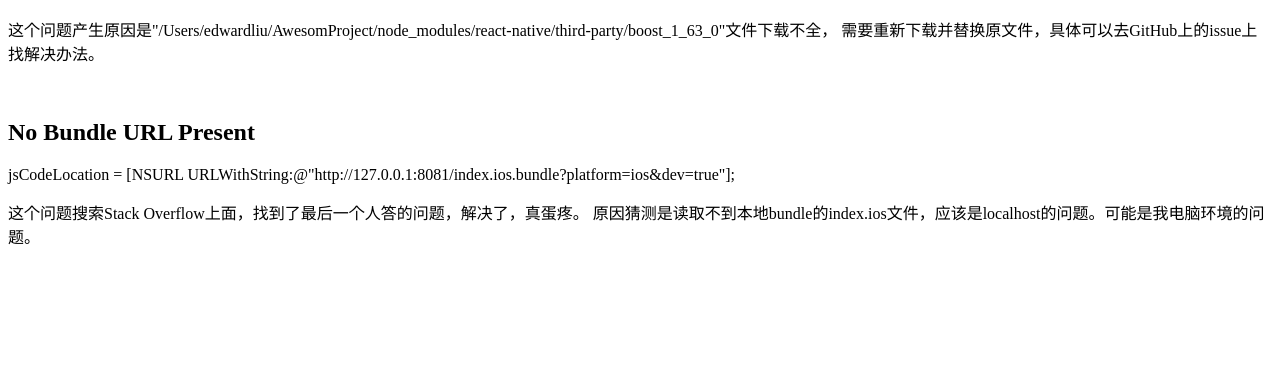
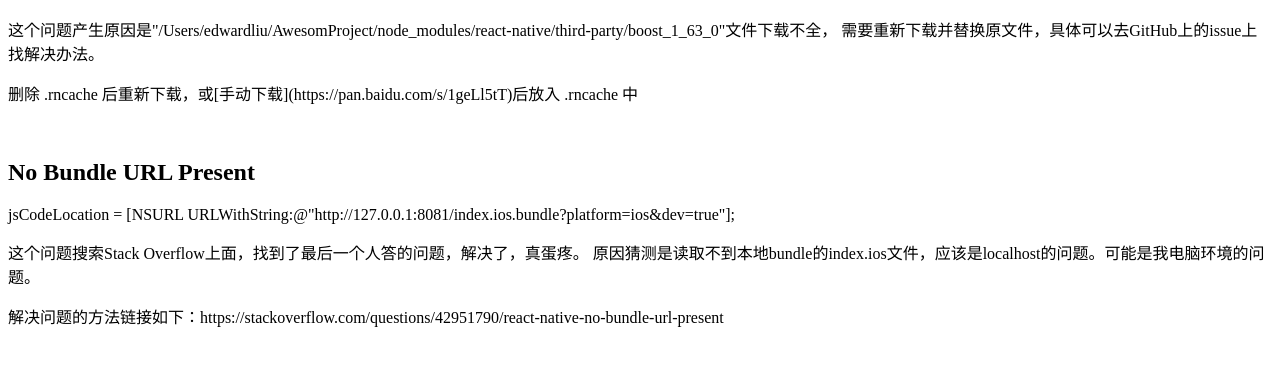
Before and after one commit to angryBearLX/angrybearlx.github.io, a plain HTML site: page index.html in a window 1280 px wide. Shown: the part 119-484 px from the top of the page. Drawn offline with Linux system fonts and the light colour scheme.

Commit message:
提交修改

```diff
--- a/index.html
+++ b/index.html
@@ -9,11 +9,13 @@
 <h2>‘boost/iterator/iterator_adaptor.hpp’ file not found</h2>
 <p>这个问题产生原因是"/Users/edwardliu/AwesomProject/node_modules/react-native/third-party/boost_1_63_0"文件下载不全，
     需要重新下载并替换原文件，具体可以去GitHub上的issue上找解决办法。</p>
+    <p>删除 .rncache 后重新下载，或[手动下载](https://pan.baidu.com/s/1geLl5tT)后放入 .rncache 中</p>
 <br>
 <h2>No Bundle URL Present</h2>
 <p>jsCodeLocation = [NSURL URLWithString:@"http://127.0.0.1:8081/index.ios.bundle?platform=ios&dev=true"];</p>
 <p>这个问题搜索Stack Overflow上面，找到了最后一个人答的问题，解决了，真蛋疼。
     原因猜测是读取不到本地bundle的index.ios文件，应该是localhost的问题。可能是我电脑环境的问题。</p>
+<p>解决问题的方法链接如下：https://stackoverflow.com/questions/42951790/react-native-no-bundle-url-present</p>
 
 </body>
 </html>
```
